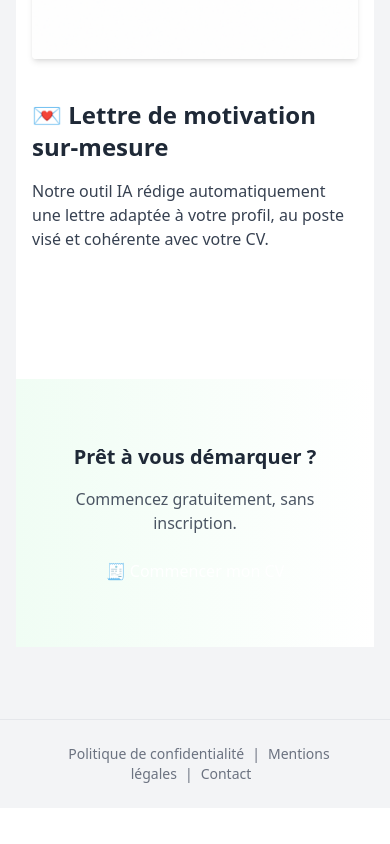
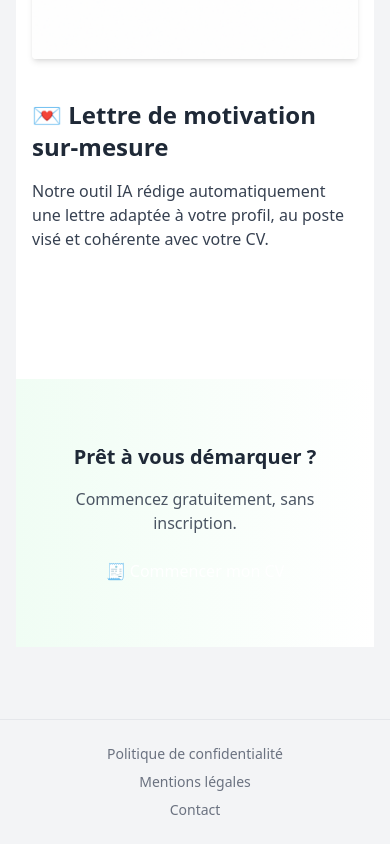
Before and after one commit to Valant41/cv-generator, a React (Vite) app: page / in a window 390 px wide. Shown: the part 3117-3961 px from the top of the page. Before the commit the page ends 3925 px from the top, so only its background shows below. Built offline with nearby package versions, Linux system fonts and the light colour scheme; what @react-pdf/renderer would draw is missing.

Commit message:
Footer responsive

```diff
--- a/src/App.jsx
+++ b/src/App.jsx
@@ -18,22 +18,23 @@ import ScrollToTop from "./components/ScrollToTop";
 function Footer() {
   return (
     <footer className="mt-12 py-6 border-t text-center text-sm text-gray-500">
-      <p>
-        <Link to="/confidentialite" className="hover:underline mx-2">
+      <div className="flex flex-col sm:flex-row justify-center items-center gap-2 sm:gap-4 px-4">
+        <Link to="/confidentialite" className="hover:underline">
           Politique de confidentialité
         </Link>
-        |
-        <Link to="/mentions-legales" className="hover:underline mx-2">
+        <span className="hidden sm:inline">|</span>
+        <Link to="/mentions-legales" className="hover:underline">
           Mentions légales
         </Link>
-        |
-        <Link to="/contact" className="hover:underline mx-2">
+        <span className="hidden sm:inline">|</span>
+        <Link to="/contact" className="hover:underline">
           Contact
         </Link>
-      </p>
+      </div>
     </footer>
   );
 }
+
 
 export default function App() {
   const [cvData, setCvData] = useState(null);
```
